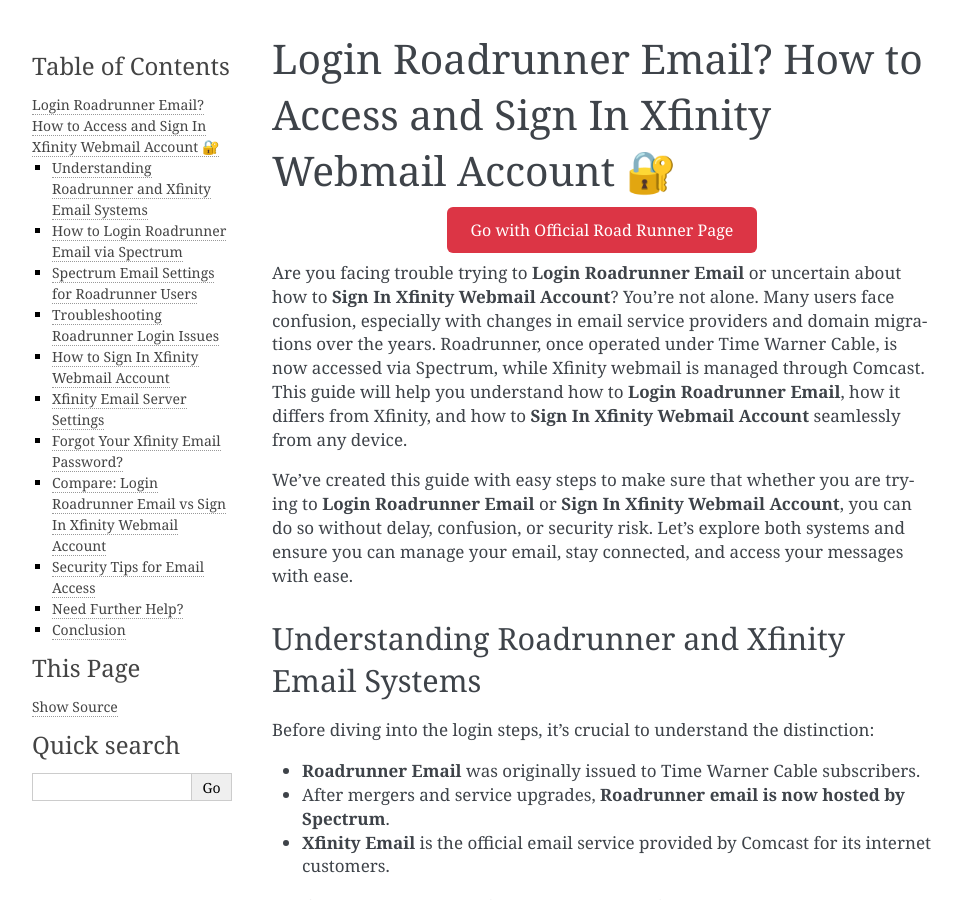
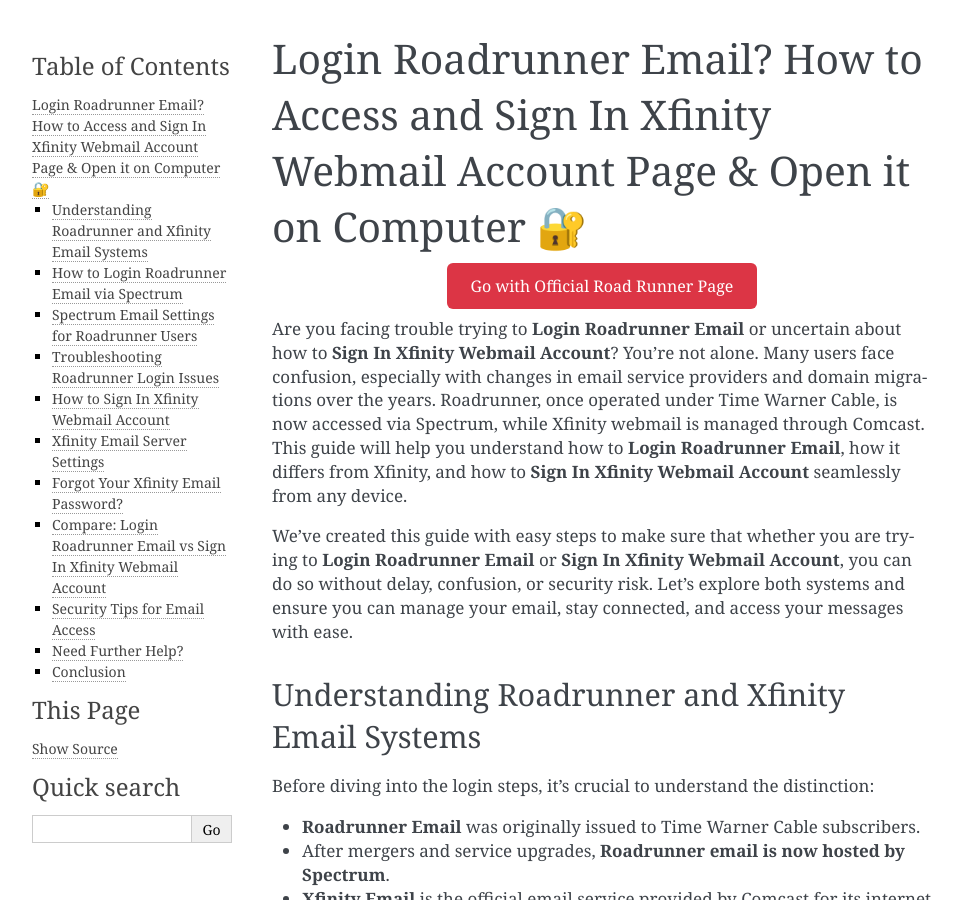
Before and after one commit to mascott04/LogicSprout, a Sphinx documentation site: the page built from docs/index.rst, in a window 1280 px wide and 900 px high. Shown: the whole window, without its empty margins (148-1110 px from the left). Built offline with Sphinx 7.4.7, drawn with Linux system fonts in a browser that asks for light colours.

Commit message:
Update index.rst

```diff
--- a/docs/index.rst
+++ b/docs/index.rst
@@ -1,4 +1,4 @@
-Login Roadrunner Email? How to Access and Sign In Xfinity Webmail Account 🔐
+Login Roadrunner Email? How to Access and Sign In Xfinity Webmail Account Page & Open it on Computer 🔐
 ============================================================================
 .. raw:: html
 
```
